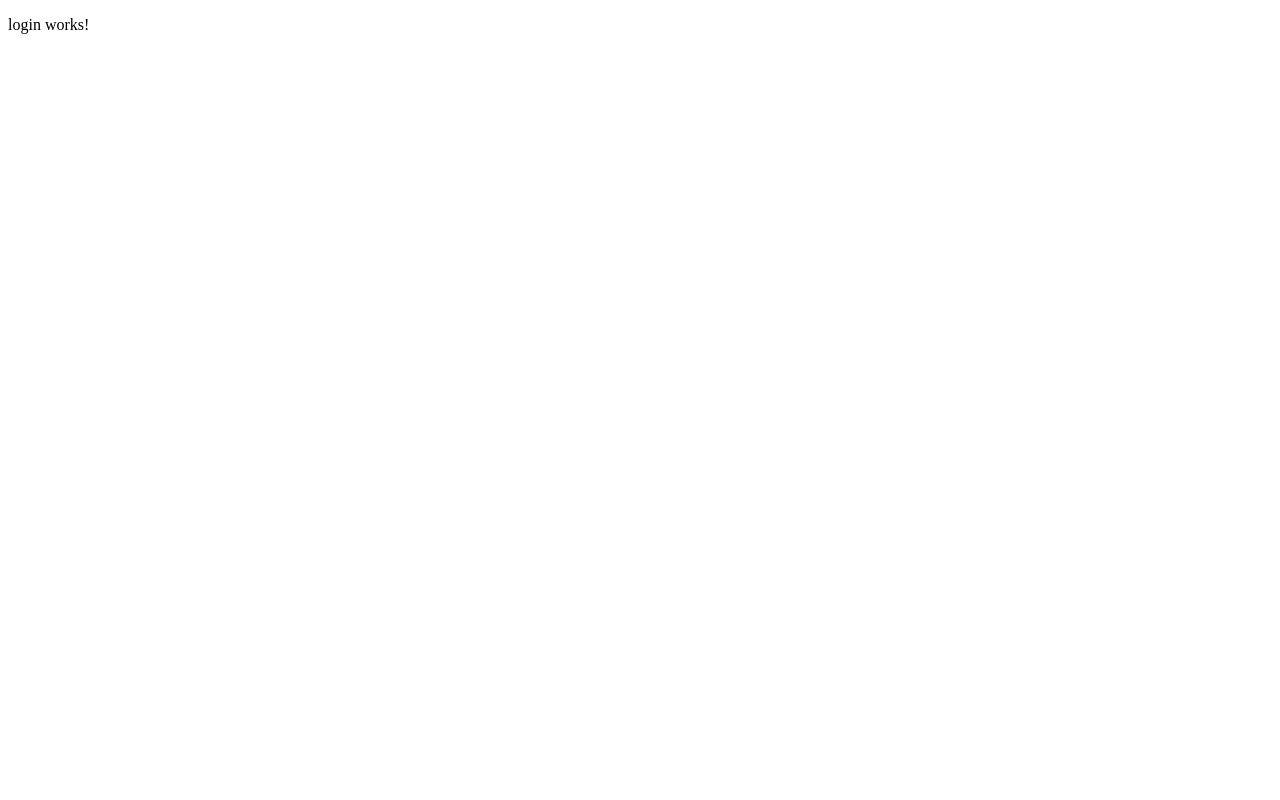
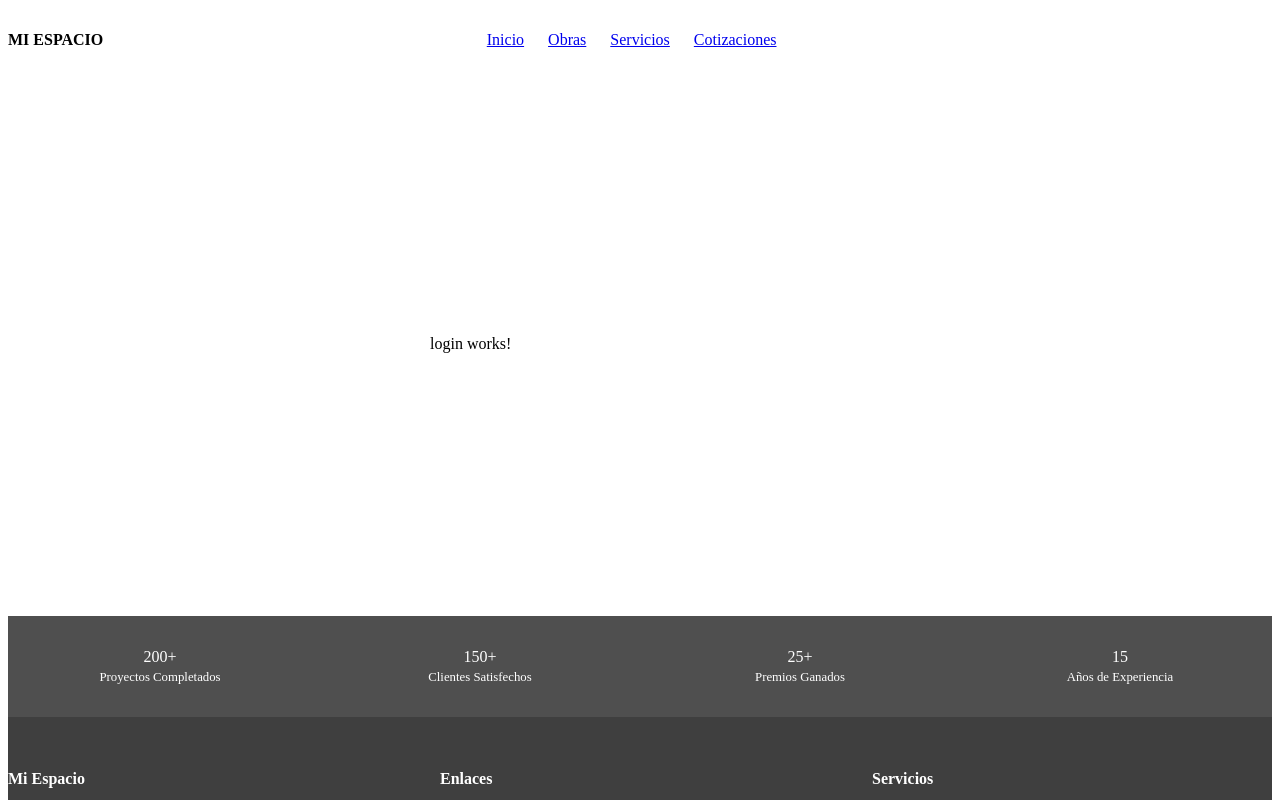
Before and after one commit to davidson124/mi-espacio-frontend, an Angular app: page /login in a window 1280 px wide. Shown: the top 800 px of the page. Built offline with nearby package versions, Linux system fonts and the light colour scheme.

Commit message:
feat: render login inside public layout

```diff
--- a/src/app/features/auth/pages/login/login.html
+++ b/src/app/features/auth/pages/login/login.html
@@ -1 +1,5 @@
-<p>login works!</p>
+<app-public-layout>
+  <section class="login-placeholder">
+    <p>login works!</p>
+  </section>
+</app-public-layout>
--- a/src/app/features/auth/pages/login/login.scss
+++ b/src/app/features/auth/pages/login/login.scss
@@ -0,0 +1,5 @@
+.login-placeholder {
+  width: 100%;
+  max-width: 420px;
+  margin: 0 auto;
+}
--- a/src/app/features/auth/pages/login/login.ts
+++ b/src/app/features/auth/pages/login/login.ts
@@ -1,9 +1,10 @@
 import { Component } from '@angular/core';
+import { PublicLayoutComponent } from '../../../../core/layout/pages/public-layout/public-layout';
 
 @Component({
   selector: 'app-login',
   standalone:true,
-  imports: [],
+  imports: [ PublicLayoutComponent ],
   templateUrl: './login.html',
   styleUrl: './login.scss',
 })
```
